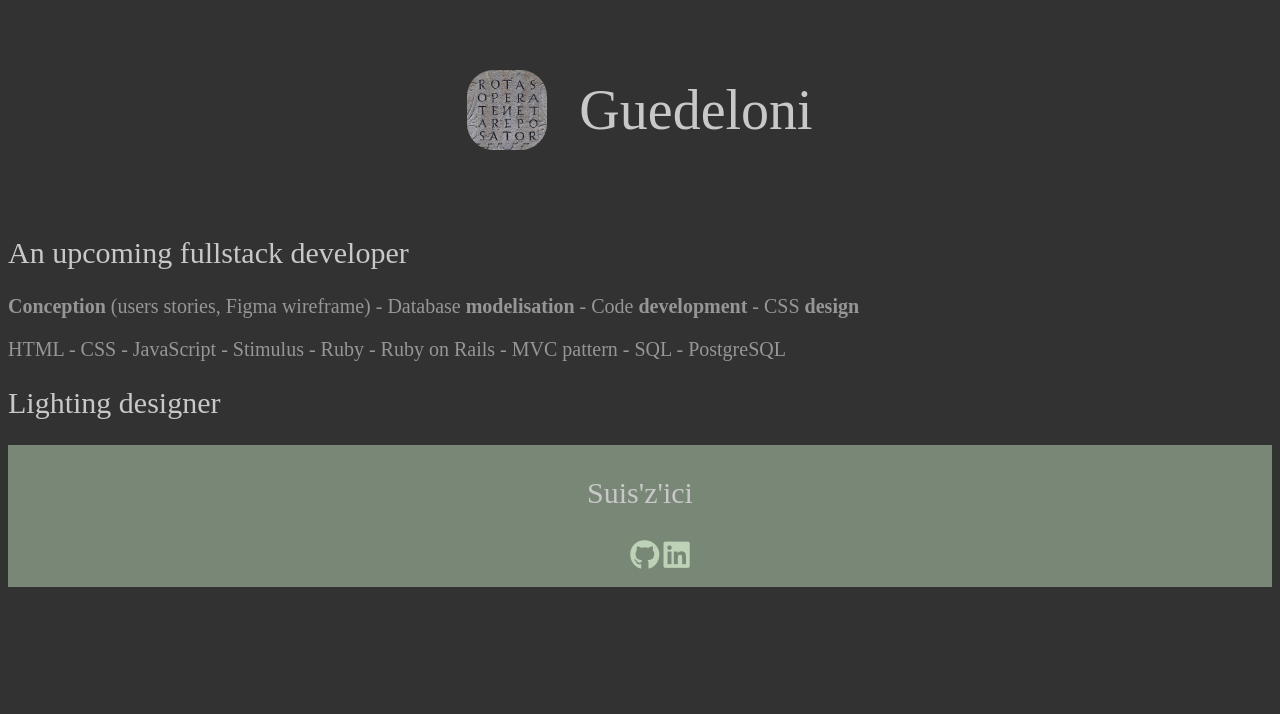
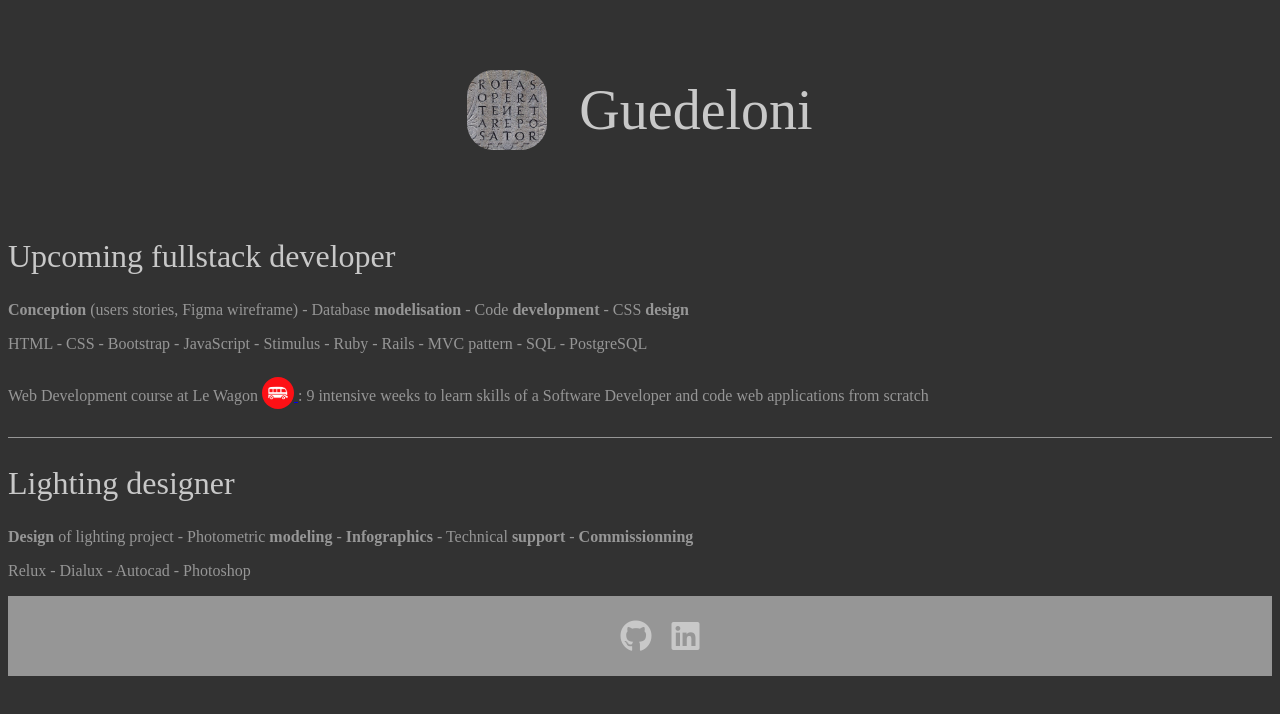
Before and after one commit to Guedeloni/profile-prof, a plain HTML site: page index.html in a window 1280 px wide. Drawn offline with Linux system fonts and the light colour scheme; a web font is replaced by a local one.

Commit message:
Add card-2 content

```diff
--- a/index.html
+++ b/index.html
@@ -17,34 +17,36 @@
     <h1>Guedeloni</h1>
   </div>
 
-  <div class="card-1">
-    <h2>An upcoming fullstack developer</h2>
+  <div class="card-1 separator">
+    <h2>Upcoming fullstack developer</h2>
     <p><strong>Conception</strong> (users stories, Figma wireframe) - Database <strong>modelisation</strong> - Code <strong>development</strong> - CSS <strong>design</strong></p>
-    <p>HTML - CSS - JavaScript - Stimulus - Ruby - Ruby on Rails - MVC pattern - SQL - PostgreSQL</p>
-    <!-- <button class="button-no-border" type="button">
+    <p>HTML - CSS - Bootstrap - JavaScript - Stimulus - Ruby - Rails - MVC pattern - SQL - PostgreSQL</p>
+    <p>Web Development course at Le Wagon
       <a target="_blank" href="https://www.lewagon.com/fr">
-        <img src="images/logo-lewagon-white-18e247e902781beffbdc71f4f7ca21f87a3300a1f7e7efe65e8069be6070e2c4.svg"
-          alt="Le Wagon logo">
+        <img class="round-button" src="images/Logo_01.png" alt="Le Wagon logo">
       </a>
-      Pour prendre le train !...
-    </button> -->
+      : 9 intensive weeks to learn skills of a Software Developer and code web applications from scratch</p>
   </div>
 
   <div class="card-2">
     <h2>Lighting designer</h2>
-    <p></p>
+    <p><strong>Design</strong> of lighting project - Photometric <strong>modeling</strong> - <strong>Infographics</strong> - Technical <strong>support</strong> - <strong>Commissionning</strong></p>
+    <p>Relux - Dialux - Autocad - Photoshop</p>
   </div>
 
   <div id="footer">
-    <h3>Suis'z'ici</h3>
+    <!-- <h3>Suis'z'ici</h3> -->
     <ul class="list-inline">
       <li>
-        <a target="_blank" href="https://github.com/Guedeloni" alt="GitHub icon"><i class="fab fa-github"></i></a>
+        <a target="_blank" href="https://github.com/Guedeloni" alt="GitHub icon">
+          <i class="fab fa-github"></i>
+        </a>
       </li>
       <li>
         <a target="_blank"
           href="https://www.linkedin.com/in/gu%C3%A9nol%C3%A9-quideau?lipi=urn%3Ali%3Apage%3Ad_flagship3_profile_view_base_contact_details%3BvozOJoiWSuWdpwE8dpF9uA%3D%3D"
-          alt="LinkedIn icon"><i class="fab fa-linkedin"></i></a>
+          alt="LinkedIn icon"><i class="fab fa-linkedin"></i>
+        </a>
       </li>
     </ul>
   </div>
--- a/style.css
+++ b/style.css
@@ -6,7 +6,10 @@ body {
   background-color: rgb(50,50,50);
 }
 
+
+/*********/
 /* Fonts */
+/*********/
 h1, h2, h3, p {
   font-family: Droid Sans Mono;
   font-weight: 400;
@@ -14,49 +17,52 @@ h1, h2, h3, p {
 }
 
 h1 {
-  font-size: 3.5rem;
+  font-size: 3.5em;
   /* line-height: 30px; */
 }
 
 h2 {
-  font-size: 30px;
-  /* line-height: 0px; */
-}
-
-h3 {
-  font-size: 30px;
+  font-size: 2em;
   /* line-height: 0px; */
 }
 
 p {
-  font-size: 20px;
-  /* font-weight: 200; */
+  font-size: 1em;
   color: rgb(150,150,150);
-  /* line-height: 30px; */
 }
 
+
+/************/
 /* Pictures */
+/************/
 #avatar {
-  width: 5rem;
-  height: 5rem;
+  width: 5em;
+  height: 5em;
   object-fit: cover;
   border-radius: 33%;
-  margin-right: 2rem;
+  margin-right: 2em;
 }
 
-.img {
-  width: 400px;
-  border-radius: 10px;
+
+/**********/
+/* Button */
+/**********/
+.round-button {
+  width: 2em;
+  height: 2em;
+  border-radius: 50%;
+  position: relative;
+  top: 0.5em;
+}
+.round-button:hover {
+  transform: scale(1.2);
+  transition: 0.2s ease-out;
 }
 
-/* Button */
-.button-no-border {
-  border: none;
-  border-radius: 10px;
-  padding: 5px;
-}
 
+/*******/
 /* Div */
+/*******/
 .container {
   width: 50%;
   margin: 0 auto;
@@ -66,7 +72,12 @@ p {
   display: flex;
   justify-content: center;
   align-items: center;
-  padding: 2rem;
+  padding: 2em;
+}
+
+.separator {
+  border-bottom: 0.1em solid rgb(150,150,150);
+  padding-bottom: 1em;
 }
 
 .card-1 {
@@ -83,20 +94,20 @@ p {
 .list-inline li {
   list-style:none;
   display: inline-block;
-  margin: 0px, auto;
+  margin: 0 0.5em;
 }
 
 .list-inline i {
-  font-size: 30px;
-  color: #BDD2B6;
+  font-size: 2em;
+  color: rgb(200,200,200);
 }
 
 .list-inline i:hover {
-  color:black;
+  color:rgb(50,50,50);
 }
 
 #footer {
-  background-color: #798777;
+  background-color: rgb(150,150,150);
   text-align: center;
-  padding: 1px;
+  padding: 0.5em;
 }
```
Also changed, not shown: images/Logo_01.png (added).
